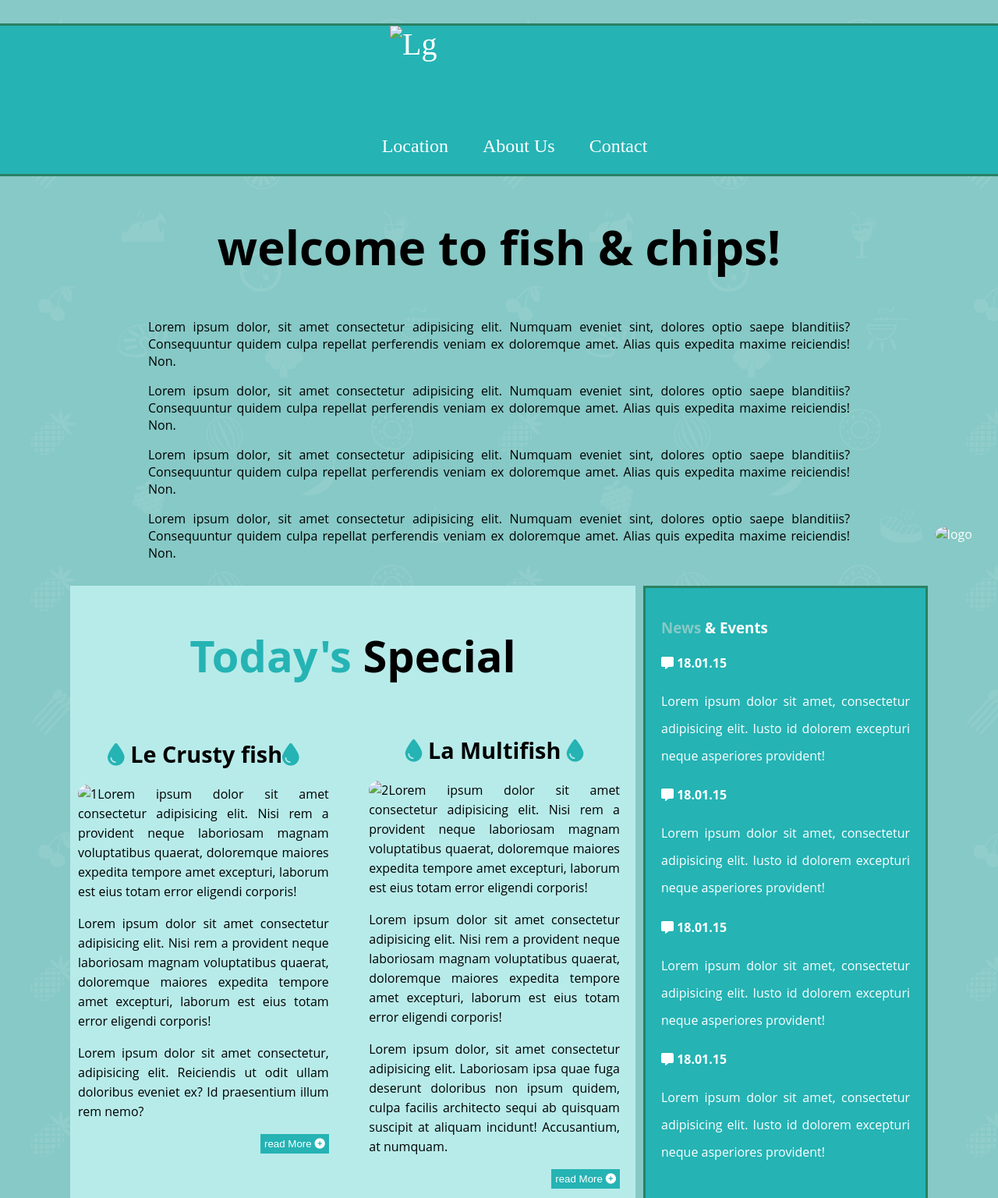
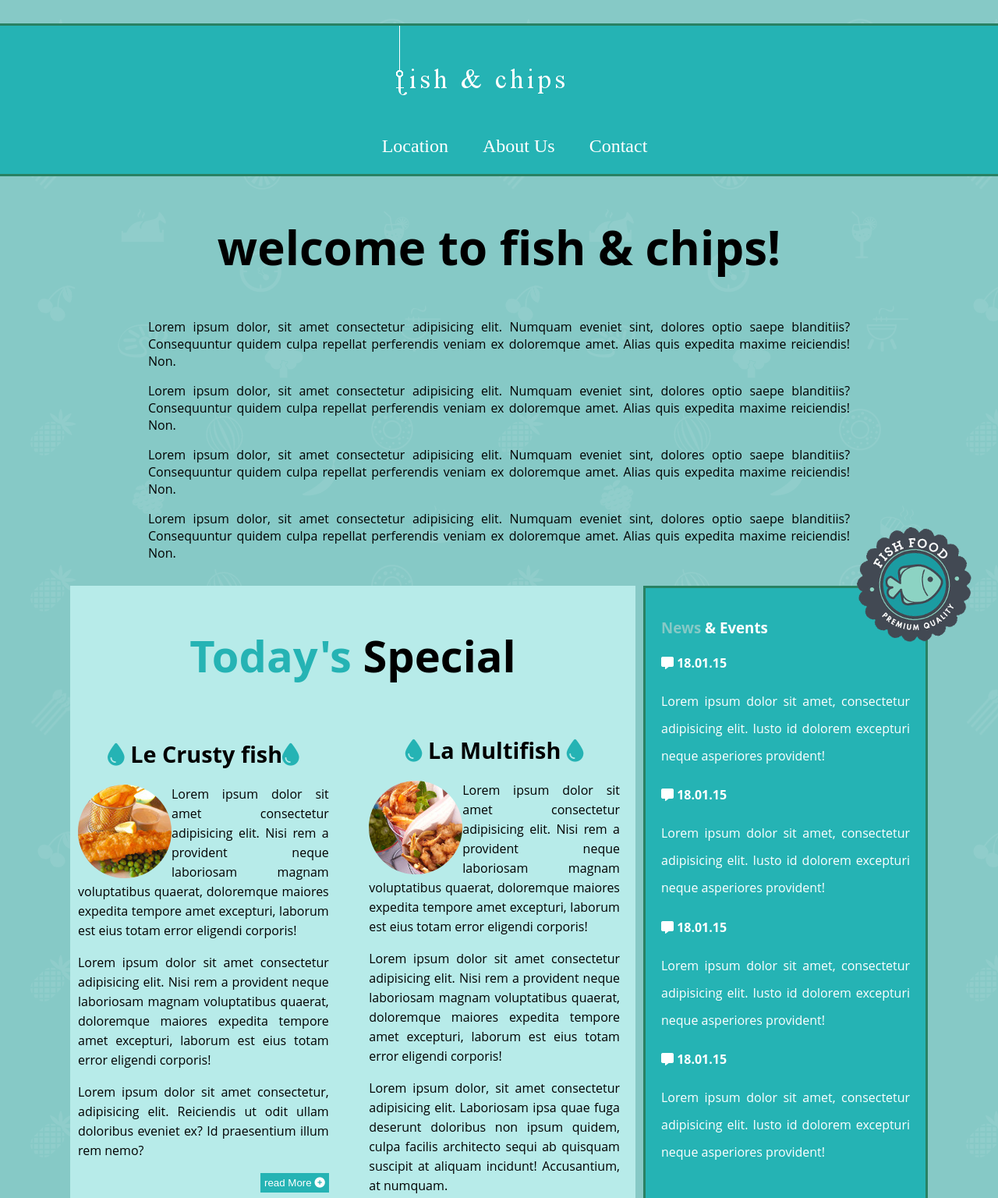
Before and after one commit to saidisoufiane/maquette-3, a plain HTML site: page index.html in a window 1280 px wide. Shown: the top 1536 px of the page at 78% size. Drawn offline with Linux system fonts and the light colour scheme; the site is published under a folder, as on GitHub Pages, so addresses that start at the root find nothing.

Commit message:
apply changes

```diff
--- a/index.html
+++ b/index.html
@@ -11,7 +11,7 @@
 <body>
     <nav>
         <div class="title">
-            <img src="/logo.png" alt="lg" class="logo">
+            <img src="logo.png" alt="lg" class="logo">
         </div>
         <div class="navbar">
             <ul>
@@ -45,7 +45,7 @@
                 <div class="menu1">
                     <h2> <span><i class="fa-solid fa-droplet"></i></span> Le Crusty fish<span><i class="fa-solid fa-droplet"></i></span></h2>
                     <div class="rec1">
-                        <img src="/recipe1.jpg" alt="1" class="recipe1">
+                        <img src="recipe1.jpg" alt="1" class="recipe1">
                         <article>
                             <p>Lorem ipsum dolor sit amet consectetur adipisicing elit. Nisi rem a provident neque laboriosam magnam voluptatibus quaerat, doloremque maiores expedita tempore amet excepturi, laborum est eius totam error eligendi corporis!</p>
                             <p>Lorem ipsum dolor sit amet consectetur adipisicing elit. Nisi rem a provident neque laboriosam magnam voluptatibus quaerat, doloremque maiores expedita tempore amet excepturi, laborum est eius totam error eligendi corporis!</p>
@@ -58,7 +58,7 @@
                 <div class="menu2">
                     <h2> <span><i class="fa-solid fa-droplet"></i></span> La Multifish <span><i class="fa-solid fa-droplet"></i></span></h2>
                     <div class="rec2">
-                        <img src="/recipe2.jpg" alt="2" class="recipe2">
+                        <img src="recipe2.jpg" alt="2" class="recipe2">
                         <article>
                             <p>Lorem ipsum dolor sit amet consectetur adipisicing elit. Nisi rem a provident neque laboriosam magnam voluptatibus quaerat, doloremque maiores expedita tempore amet excepturi, laborum est eius totam error eligendi corporis!</p>
                             <p>Lorem ipsum dolor sit amet consectetur adipisicing elit. Nisi rem a provident neque laboriosam magnam voluptatibus quaerat, doloremque maiores expedita tempore amet excepturi, laborum est eius totam error eligendi corporis!</p>
@@ -72,7 +72,7 @@
              </div>
              <div class="div3">
                <div class="div3h">
-                <img src="/vignette.png" alt="logo" class="vignette">
+                <img src="vignette.png" alt="logo" class="vignette">
                 <h3><span>News </span>& Events</h3>
                </div>
                 <article class="events">
@@ -97,7 +97,7 @@
 
     </main>
     <footer>
-        <img src="/3WACADEMY.jpg" alt="3wa" class="alogo">
+        <img src="3WACADEMY.jpg" alt="3wa" class="alogo">
         <p> Cet exercice de <a href="https://3wa.ma/">3W Academy</a>est mis à disposition <a href="#">pour l'usage personnel des étudiants, Pas de Rediffusion - Attribution - Pas d'Utilisation Commerciale - Pas de Modification - international.
         </a></p>
         <p>Les autorisations au-delà du champ de cette license peuvent etre obtenues auprés de <a href="mailto">contact@3wa.fr</a> Les maquettes ont ete réalisées par <a href="#">Saidi Soufiane</a></p>
```
